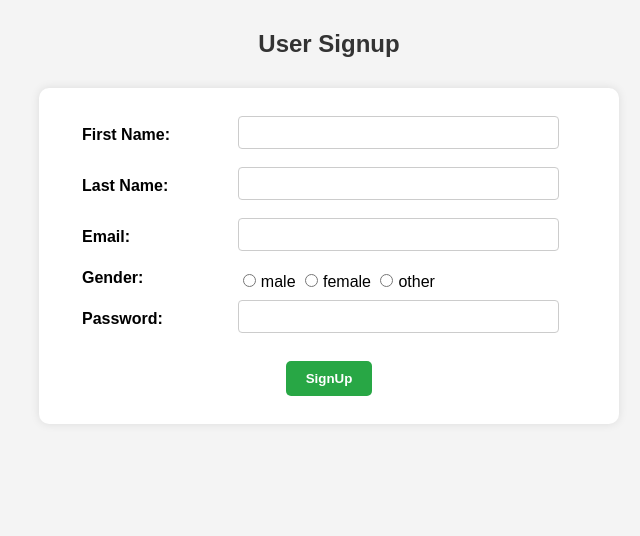
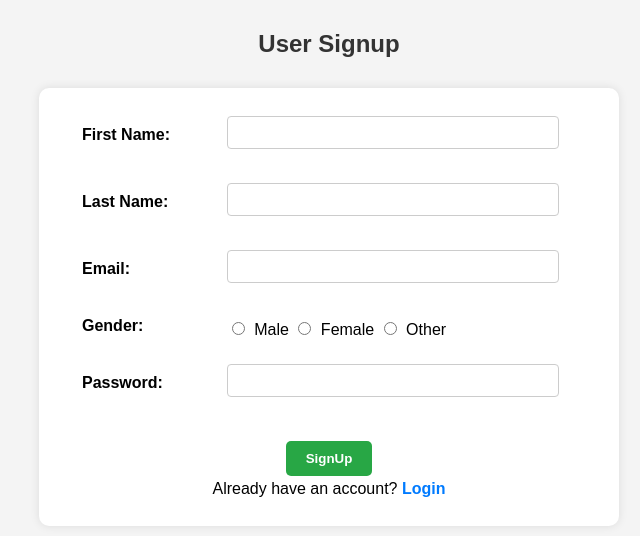
Before and after one commit to sawhardoSikto/Social-Media-Dashboard, a PHP site: page /view/SingupAuth.php in a window 1280 px wide. Shown: the top 536 px of the page, without its empty margins (311-951 px from the left). Run offline with PHP 8.4, Linux system fonts and the light colour scheme.

Commit message:
signup page modification

```diff
--- a/View/SingupAuth.php
+++ b/View/SingupAuth.php
@@ -1,8 +1,8 @@
 <!DOCTYPE html>
 <html lang="en">
 <head>
-    <meta charset="UTF-8">
-    <meta name="viewport" content="width=device-width, initial-scale=1.0">
+  <meta charset="UTF-8" />
+  <meta name="viewport" content="width=device-width, initial-scale=1.0" />
   <title>Signup</title>
   <style>
     body {
@@ -15,6 +15,7 @@
     h2 {
       margin-top: 30px;
       color: #333;
+      text-align: center;
     }
 
     form {
@@ -66,137 +67,128 @@
       background-color: #218838;
     }
 
-        p {
-            margin: 0;
-            font-size: 14px;
-        }
-
     .panic {
       font-style: italic;
       color: red;
     }
-        .singupLabel{
+
+    .links {
       text-align: center;
+      margin-top: 10px;
+    }
+
+    .links a {
+      color: #007bff;
+      font-weight: bold;
+      text-decoration: none;
+    }
+
+    .links a:hover {
+      text-decoration: underline;
     }
   </style>
-
-
 </head>
 <body>
-    <h2 class="singupLabel">User Signup</h2>
+  <h2>User Signup</h2>
   <form action="../controller/ValidationSignupPHP.php" onsubmit="return validate()">
     <table>
       <tr>
         <td><label for="first_name">First Name:</label></td>
-                <td><input type="text" name="first_name" id="fname" ></td>
+        <td><input type="text" name="first_name" id="fname"></td>
       </tr>
       <tr>
-                <td><p id="fmsg" class="panic" style="color: red;"></p></td>
+        <td colspan="2"><p id="fmsg" class="panic"></p></td>
       </tr>
+
       <tr>
         <td><label for="last_name">Last Name:</label></td>
         <td><input type="text" name="last_name" id="lname"></td>
       </tr>
       <tr>
-                <td><p id="lmsg" style="color: red;"></p></td>
+        <td colspan="2"><p id="lmsg" class="panic"></p></td>
+      </tr>
+
+      <tr>
+        <td><label for="email">Email:</label></td>
+        <td><input type="email" name="email" id="email"></td>
       </tr>
       <tr>
-                <td><label for="email">Email:</label></td>
-                <td><input type="email" name="email" id="email" ></td>
+        <td colspan="2"><p id="emsg" class="panic"></p></td>
       </tr>
-            <tr>
-                <td><p id="emsg" style="color: red;"></p></td>
-            </tr>
+
       <tr>
         <td><label for="gender">Gender:</label></td>
         <td>
-                    <input type="radio" name="gender" id="" value="male">male
-                    <input type="radio" name="gender" id="female">female
-                    <input type="radio" name="gender" id="other">other
-
+          <input type="radio" name="gender" value="male"> Male
+          <input type="radio" name="gender" value="female"> Female
+          <input type="radio" name="gender" value="other"> Other
         </td>
       </tr>
       <tr>
-                <td><p id="gmsg" style="color: red;"></p></td>
+        <td colspan="2"><p id="gmsg" class="panic"></p></td>
       </tr>
 
       <tr>
         <td><label for="password">Password:</label></td>
-                <td><input type="password" name="password" id="pass" ></td>
+        <td><input type="password" name="password" id="pass"></td>
       </tr>
       <tr>
-                <td><p id="pmsg" style="color: red;"></p></td>
+        <td colspan="2"><p id="pmsg" class="panic"></p></td>
       </tr>
+
       <tr>
         <td colspan="2" align="center">
           <input type="submit" value="SignUp">
+        </td>
+      </tr>
+
+      <tr>
+        <td colspan="2" class="links">
+          Already have an account? <a href="LoginAuth.html">Login</a>
         </td>
       </tr>
     </table>
   </form>
 
   <script>
-        function validate()
-        {
-            let fName=document.getElementById("fname").value;
-            let lName=document.getElementById("lname").value;
-            let email=document.getElementById("email").value;
-            let password=document.getElementById("pass").value;
-            let fmsg=document.getElementById("fmsg");
-            let lmsg=document.getElementById("lmsg");
-            let emsg=document.getElementById("emsg");
-            let pmsg=document.getElementById("pmsg");
+    function validate() {
+      let fName = document.getElementById("fname").value;
+      let lName = document.getElementById("lname").value;
+      let email = document.getElementById("email").value;
+      let password = document.getElementById("pass").value;
 
-            if (fName=="")
-        {
-            fmsg.innerHTML="pleae fill up userid"
-            return false;
+      let fmsg = document.getElementById("fmsg");
+      let lmsg = document.getElementById("lmsg");
+      let emsg = document.getElementById("emsg");
+      let pmsg = document.getElementById("pmsg");
 
-        }
-        else
-        {
-            fmsg.innerHTML="";
+      fmsg.innerHTML = lmsg.innerHTML = emsg.innerHTML = pmsg.innerHTML = "";
 
-        }
-         if(lName=="")
-        {
-            lmsg.innerHTML="pleae fill up userid"
+      if (fName === "") {
+        fmsg.innerHTML = "Please fill up First Name";
         return false;
       }
-        else{
-            lmsg.innerHTML="";
-        }
-         if(email=="")
-        {
-            emsg.innerHTML="pleae fill up userid"
+      if (lName === "") {
+        lmsg.innerHTML = "Please fill up Last Name";
         return false;
       }
-        else if (!email.includes("@") || email.indexOf("@") !== email.lastIndexOf("@")) {
+      if (email === "") {
+        emsg.innerHTML = "Please fill up Email";
+        return false;
+      } else if (!email.includes("@") || email.indexOf("@") !== email.lastIndexOf("@")) {
         emsg.innerHTML = "Email must contain exactly one '@' symbol";
         return false;
       }
-            else{
-                emsg.innerHTML="";
-
-            }
-         if(password=="")
-        {
-            pmsg.innerHTML="pleae fill up userid"
+      if (password === "") {
+        pmsg.innerHTML = "Please fill up Password";
         return false;
-        }
-        else if (password.length < 8) {
+      } else if (password.length < 8) {
         pmsg.innerHTML = "Password must be at least 8 characters long";
-            return  false;
-        }
-        else
-        {
-            pmsg.innerHTML="";
+        return false;
       }
 
       return true;
-
     }
-
   </script>
 </body>
 </html>
```
Lines whose indentation alone changed are shown as unchanged.
